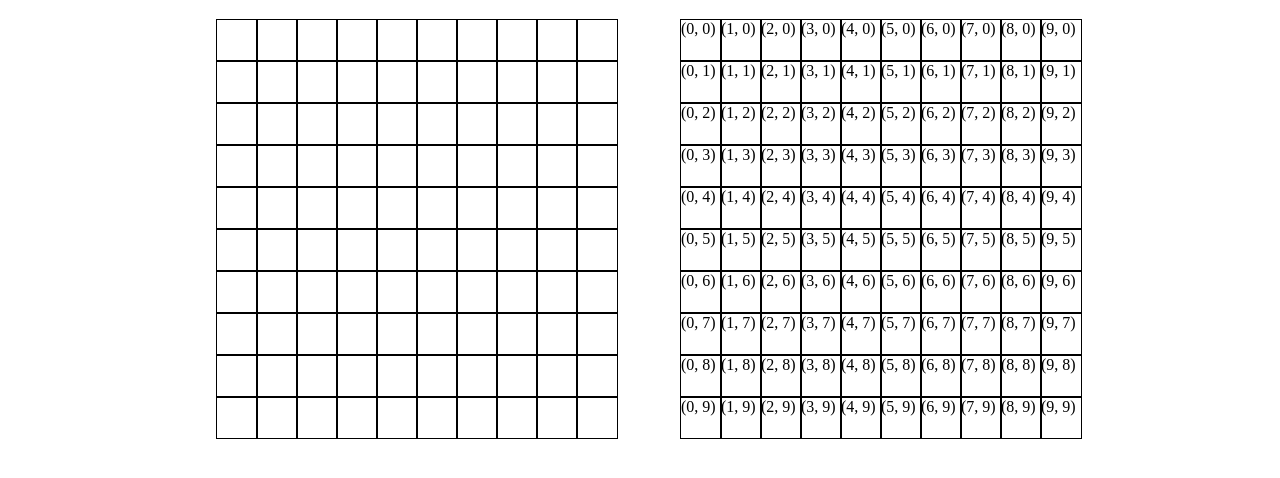
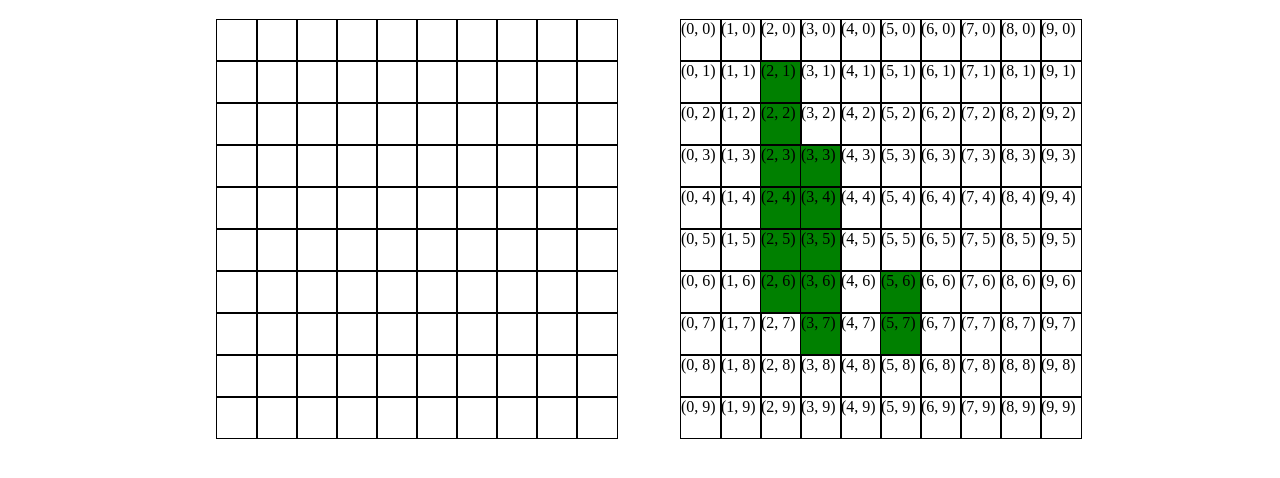
Before and after one commit to QuoteNat/battleship-web, a website built with webpack: page src/template.html in a window 1280 px wide. Shown: the part 90-568 px from the top of the page. Built offline with nearby package versions, Linux system fonts and the light colour scheme.

Commit message:
Render ship tiles

```diff
--- a/src/index.js
+++ b/src/index.js
@@ -24,6 +24,12 @@ class Game {
       tileDivs.push(column);
     }
 
+    console.log(player2board.shipCoordinates);
+    for (const shipCoordinate of player2board.shipCoordinates) {
+      console.log(shipCoordinate);
+      tileDivs[shipCoordinate[0]][shipCoordinate[1]].classList += " ship";
+    }
+
     for (const column of tileDivs) {
       let columnDiv = document.createElement("div");
       for (const tile of column) {
--- a/src/template.css
+++ b/src/template.css
@@ -34,6 +34,10 @@ body,
   border-width: 1px;
 }
 
+.ship {
+  background-color: green;
+}
+
 .display {
   display: flex;
   justify-content: start;
```
